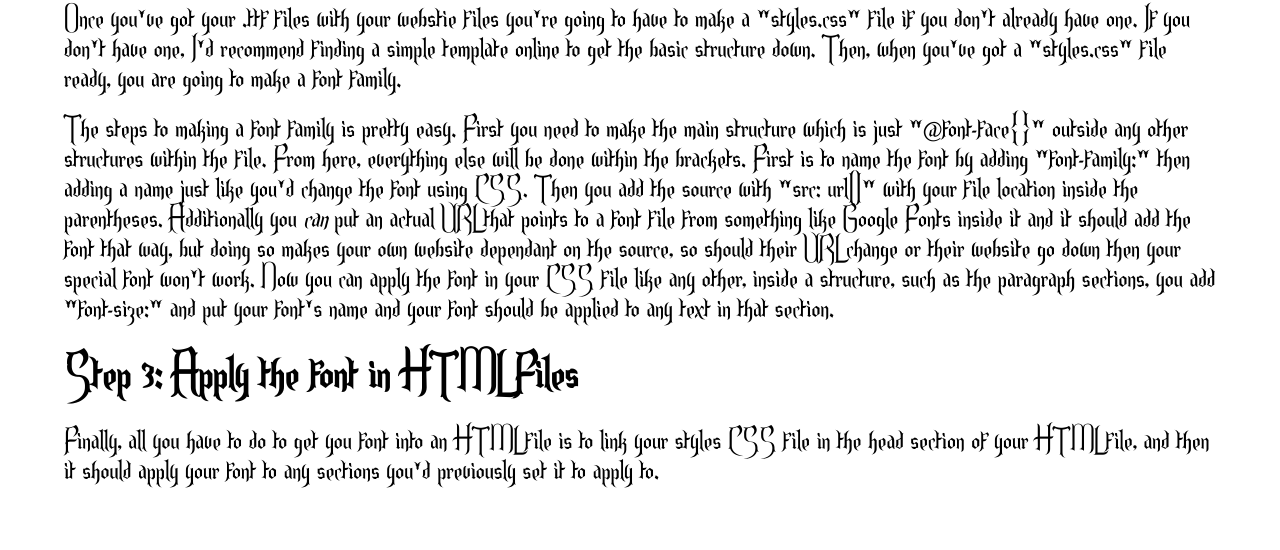
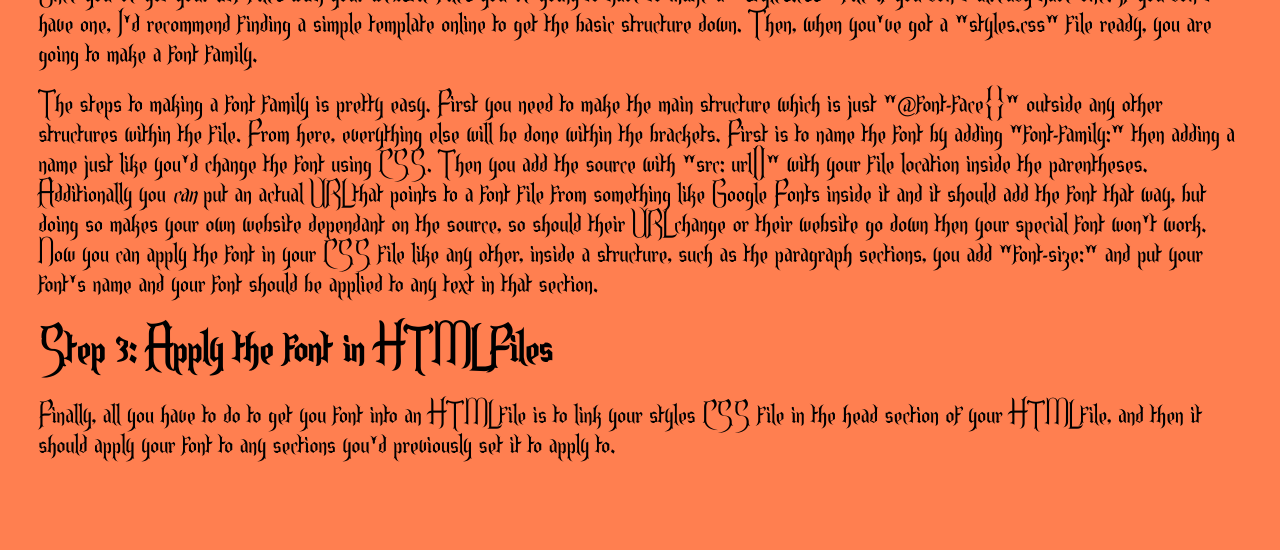
Before and after one commit to JazarHinko/JazarHinko.github.io, a website: page docs/cs212/homework/3.html in a window 1280 px wide. Shown: the part 442-992 px from the top of the page. After the commit the page ends 940 px from the top, so only its background shows below. Drawn offline with Linux system fonts and the light colour scheme.

Commit message:
Update styles.css

```diff
--- a/docs/cs212/homework/styles.css
+++ b/docs/cs212/homework/styles.css
@@ -6,8 +6,9 @@
 body {
     line-height: 1.5;
     font-family: endor;
-    font-size: 40px;
-    margin: 5%;
+    font-size: 48px;
+    margin: 3%;
+    background-color: coral;
 }
 
 h1 {
```
